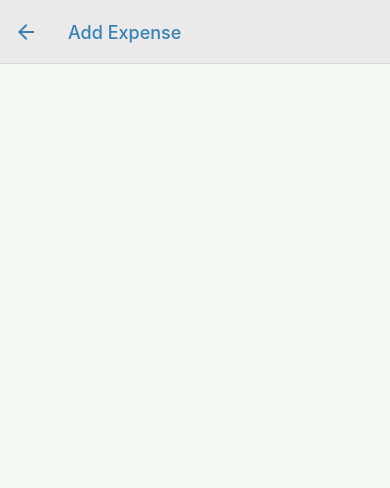
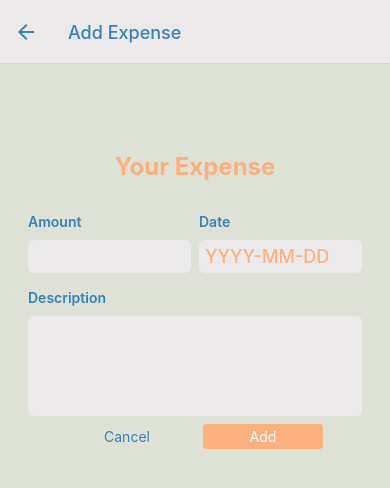
Before and after one commit to kallehahtela/Expense-Tracker, a React Native app: screen /ManageExpense in a window 390 px wide. Shown: the top 488 px of the page. Built offline with nearby package versions, Linux system fonts and the light colour scheme.

Commit message:
added some app wide state management with context, deleting & updating expenses, stated on a handling user inputs, right now working with the adding a expense modal.

```diff
--- a/App.js
+++ b/App.js
@@ -11,6 +11,7 @@
 import RecentExpenses from './screens/RecentExpense';
 import AllExpenses from './screens/AllExpenses';
 import IconButton from './components/UI/IconButton';
+import ExpensesContextProvider from './store/expenses-context';
 
 
 const Stack = createNativeStackNavigator();
@@ -60,6 +61,7 @@
   return (
     <>
       <StatusBar style='dark'/>
+      <ExpensesContextProvider>
         <NavigationContainer>
           <Stack.Navigator screenOptions={{
             headerStyle: { backgroundColor: GlobalStyles.color.bgColor1 },
@@ -71,7 +73,7 @@
             }}/>
           </Stack.Navigator>
         </NavigationContainer>
-
+      </ExpensesContextProvider>
     </>
   );
 }
--- a/components/ExpensesOutput/ExpensesOutput.js
+++ b/components/ExpensesOutput/ExpensesOutput.js
@@ -1,41 +1,22 @@
-import { View, StyleSheet } from "react-native";
+import { View, Text, StyleSheet } from "react-native";
 
 import ExpensesSummary from "./ExpensesSummary";
 import ExpensesList from "./ExpensesList";
 import { GlobalStyles } from "../../constants/style";
 
-const DUMMY_EXPENSES =[
-    {
-        id: 'e1',
-        description: 'Fuel',
-        amount: '56,36',
-        date: new Date('2024-2-16')
-    },
-    {
-        id: 'e2',
-        description: 'Grocery Store',
-        amount: '130.35',
-        date: new Date('2024-1-16')
-    },
-    {
-        id: 'e3',
-        description: 'Snack',
-        amount: '8.76',
-        date: new Date('2024-2-10')
-    },
-    {
-        id: 'e4',
-        description: 'Clothes',
-        amount: '40,99',
-        date: new Date('2024-2-12')
-    },
-];
 
-function ExpensesOutput({ expenses, periodName }) {
+
+function ExpensesOutput({ expenses, periodName, fallbackText }) {
+    let content = <Text style={styles.infoText}>{fallbackText}</Text>;
+
+    if (expenses.length > 0) {
+        content = <ExpensesList expenses={expenses} />;
+    }
+
     return (
         <View style={styles.container}>
-            <ExpensesSummary expenses={DUMMY_EXPENSES} periodName={periodName}/>
-            <ExpensesList expenses={DUMMY_EXPENSES}/>
+            <ExpensesSummary expenses={expenses} periodName={periodName}/>
+            {content}
         </View>
     );
 }
@@ -49,5 +30,12 @@
         paddingTop: 24,
         paddingBottom: 0,
         backgroundColor: GlobalStyles.color.border
+    },
+    infoText: {
+        color: GlobalStyles.color.highlight,
+        fontSize: 15,
+        fontWeight: 'bold',
+        textAlign: 'center',
+        marginTop: 32
     }
 });
--- /dev/null
+++ b/components/ManageExpense/ExpenseForm.js
@@ -0,0 +1,52 @@
+import { TextInput, Text, View, StyleSheet } from "react-native";
+import Input from "./Input";
+import { GlobalStyles } from "../../constants/style";
+
+function ExpenseForm() {
+    function amountChangedHandler() {};
+
+    return (
+        <View style={styles.form}>
+            <Text style={styles.title}>Your Expense</Text>
+            <View style={styles.inputsRow}>
+                <Input style={styles.rowInput} label='Amount' textInputConfig={{
+                    keyboardType: 'decimal-pad',
+                    onChangeText: amountChangedHandler,
+                }}/>
+                <Input style={styles.rowInput} label='Date' textInputConfig={{
+                    placeholder: 'YYYY-MM-DD',
+                    maxLength: 10,
+                    onChangeText: () => {}
+                }}/>
+            </View>
+
+            <Input label='Description' textInputConfig={{
+                multiline: true,
+                autoCorrect: false,
+                autoCaptitalize: 'sentences'
+            }}/>
+        </View>
+    );
+}
+
+export default ExpenseForm;
+
+const styles = StyleSheet.create({
+    inputsRow: {
+        flexDirection: 'row',
+        justifyContent: 'space-between'
+    },
+    rowInput: {
+        flex: 1
+    },
+    form: {
+        marginTop: 40
+    },
+    title: {
+        fontSize: 24,
+        fontWeight: 'bold',
+        color: GlobalStyles.color.highlight,
+        marginVertical: 24,
+        textAlign: 'center'
+    }
+});
--- /dev/null
+++ b/components/ManageExpense/Input.js
@@ -0,0 +1,45 @@
+import { View, TextInput, Text, StyleSheet } from "react-native";
+import { GlobalStyles } from "../../constants/style";
+
+function Input({ label, style, textInputConfig }) {
+
+    const inputStyles = [styles.input]
+
+    if (textInputConfig && textInputConfig.multiline) {
+        inputStyles.push(styles.inputMultiline);
+    }
+
+    return (
+        <View style={[styles.inputContainer, style]}>
+            <Text style={styles.label}>{label}</Text>
+            <TextInput style={inputStyles} {...textInputConfig} />
+        </View>
+    );
+}
+
+export default Input;
+
+const styles = StyleSheet.create({
+    inputContainer: {
+        marginHorizontal: 4,
+        marginVertical: 8,
+    },
+    label: {
+        fontSize: 14,
+        fontWeight: '600',
+        color: GlobalStyles.color.primaryAction,
+        marginBottom: 10
+    },
+    input: {
+        backgroundColor: GlobalStyles.color.bgColor1,
+        color: GlobalStyles.color.highlight,
+        fontWeight: '500',
+        padding: 6,
+        borderRadius: 6,
+        fontSize: 18
+    },
+    inputMultiline: {
+        minHeight: 100,
+        textAlignVertical: 'top'
+    }
+});
--- /dev/null
+++ b/components/UI/Button.js
@@ -0,0 +1,39 @@
+import { Pressable, Text, View, StyleSheet } from "react-native";
+import { GlobalStyles } from "../../constants/style";
+
+function Button({ children, onPress, mode, style }) {
+    return (
+        <View style={style}>
+            <Pressable onPress={onPress} style={({pressed}) => pressed && styles.pressed}>
+                <View style={[styles.button, mode === 'flat' && styles.flat]}>
+                    <Text style={[styles.buttonText, mode === 'flat' && styles.flatText]}>{ children }</Text>
+                </View>
+            </Pressable>
+        </View>
+    );
+}
+
+export default Button;
+
+const styles = StyleSheet.create({
+    button: {
+        borderRadius: 4,
+        padding: 4,
+        backgroundColor: GlobalStyles.color.highlight,
+    },
+    flat: {
+        backgroundColor: 'transparent'
+    },
+    buttonText: {
+        color: 'white',
+        textAlign: 'center',
+    },
+    flatText: {
+        color: GlobalStyles.color.primaryAction
+    },
+    pressed: {
+        opacity: .75,
+        backgroundColor: GlobalStyles.color.border,
+        borderRadius: 4,
+    }
+});
--- a/package.json
+++ b/package.json
@@ -12,7 +12,7 @@
     "@react-navigation/bottom-tabs": "^6.5.12",
     "@react-navigation/native": "^6.1.10",
     "@react-navigation/native-stack": "^6.9.18",
-    "expo": "~50.0.6",
+    "expo": "~50.0.7",
     "expo-status-bar": "~1.11.1",
     "react": "18.2.0",
     "react-native": "0.73.4",
--- a/screens/AllExpenses.js
+++ b/screens/AllExpenses.js
@@ -1,8 +1,12 @@
+import { useContext } from 'react';
 import ExpensesOutput from '../components/ExpensesOutput/ExpensesOutput';
+import { ExpensesContext } from '../store/expenses-context';
 
 function AllExpenses() {
+    const expensesCtx = useContext(ExpensesContext);
+
     return (
-        <ExpensesOutput periodName='Total' />
+        <ExpensesOutput expenses={expensesCtx.expenses} periodName='Total' fallbackText='No registered expenses found.' />
     );
 }
 
--- a/screens/ManageExpense.js
+++ b/screens/ManageExpense.js
@@ -1,10 +1,15 @@
-import { useLayoutEffect } from 'react';
+import { useContext, useLayoutEffect } from 'react';
 import { View, StyleSheet } from 'react-native';
 
 import IconButton from '../components/UI/IconButton';
 import { GlobalStyles } from '../constants/style';
+import Button from '../components/UI/Button';
+import { ExpensesContext } from '../store/expenses-context';
+import ExpenseForm from '../components/ManageExpense/ExpenseForm';
 
 function ManageExpense({ route, navigation }) {
+    const expensesCtx = useContext(ExpensesContext);
+
     const editedExpenseId = route.params?.expenseId;
     const isEditing = !!editedExpenseId;
 
@@ -14,10 +19,41 @@
         });
     }, [ navigation, isEditing ]);
 
-    function deleteExpenseHandler() {};
+    function deleteExpenseHandler() {
+        expensesCtx.deleteExpense(editedExpenseId);
+        navigation.goBack();
+    }
+
+    function cancelHandler() {
+        navigation.goBack();
+    }
+
+    function confirmHandler() {
+        if (isEditing) {
+            expensesCtx.updateExpense(
+                editedExpenseId,
+                {
+                description: 'Test!!!!',
+                amount: 9.95,
+                date: new Date('2024-2-23'),
+            });
+        } else {
+            expensesCtx.addExpense({
+                description: 'Test',
+                amount: 19.95,
+                date: new Date('2024-2-20'),
+            });
+        }
+        navigation.goBack();
+    }
 
     return (
         <View style={styles.container}>
+            <ExpenseForm />
+            <View style={styles.buttons}>
+                <Button style={styles.button} mode='flat' onPress={cancelHandler}>Cancel</Button>
+                <Button style={styles.button} onPress={confirmHandler}>{isEditing ? 'Update' : 'Add'}</Button>
+            </View>
             {isEditing && (
                 <View style={styles.deleteContainer}>
                     <IconButton icon='trash-sharp' color={GlobalStyles.color.primaryAction} size={36} onPress={deleteExpenseHandler} />
@@ -33,7 +69,7 @@
     container: {
         flex: 1,
         padding: 24,
-        backgroundColor: GlobalStyles.color.bgColor2,
+        backgroundColor: GlobalStyles.color.border,
     },
     deleteContainer: {
         marginTop: 16,
@@ -41,5 +77,14 @@
         borderTopWidth: 2,
         borderTopColor: GlobalStyles.color.highlight,
         alignItems: 'center'
+    },
+    buttons: {
+        flexDirection: 'row',
+        justifyContent: 'center',
+        alignItems: 'center',
+    },
+    button: {
+        minWidth: 120,
+        marginHorizontal: 8
     }
 });
--- /dev/null
+++ b/store/expenses-context.js
@@ -0,0 +1,84 @@
+import { createContext, useReducer } from "react";
+
+const DUMMY_EXPENSES =[
+    {
+        id: 'e1',
+        description: 'Fuel',
+        amount: '56,36',
+        date: new Date('2024-2-16')
+    },
+    {
+        id: 'e2',
+        description: 'Grocery Store',
+        amount: '130.35',
+        date: new Date('2024-1-16')
+    },
+    {
+        id: 'e3',
+        description: 'Snack',
+        amount: '8.76',
+        date: new Date('2024-2-10')
+    },
+    {
+        id: 'e4',
+        description: 'Clothes',
+        amount: '40,99',
+        date: new Date('2024-2-12')
+    },
+];
+
+export const ExpensesContext = createContext({
+    expenses: [],
+    addExpense: ({ description, amount, date }) => {},
+    deleteExpense: ({ id }) => {},
+    updateExpense: ( id, { description, amount, date }) => {},
+});
+
+function expensesReducer(state, action) {
+    switch (action.type) {
+        case 'ADD':
+            const id = new Date().toString() + Math.random().toString();
+            return [{ ...action.payload, id: id }, ...state]
+        case 'UPDATE':
+            const updatableExpenseIndex = state.findIndex((expense) => expense.id === action.payload.id);
+            const updatableExpense = state[updatableExpenseIndex];
+            const updatedItem = {...updatableExpense, ...action.payload.data};
+            const updatedExpenses = [...state];
+            updatedExpenses[updatableExpenseIndex] = updatedItem;
+            return updatedExpenses;
+        case 'DELETE':
+            return state.filter((expense) => expense.id !== action.payload);
+
+        default:
+            return state;
+    }
+}
+
+function ExpensesContextProvider({ children }) {
+    const [expensesState, dispatch] = useReducer(expensesReducer, DUMMY_EXPENSES);
+
+    function addExpense({expenseData}) {
+        dispatch({ type: 'ADD', payload: expenseData });
+    }
+
+    function deleteExpense(id) {
+        dispatch({ type: 'DELETE', payload: id })
+    }
+
+    function updateExpense( id, expenseData ) {
+        dispatch({ type: 'UPDATE', payload: { id: id, data: expenseData }})
+    }
+
+    const value = {
+        expenses: expensesState,
+        addExpense: addExpense,
+        deleteExpense: deleteExpense,
+        updateExpense: updateExpense
+    };
+
+    return (
+        <ExpensesContext.Provider value={value}>{children}</ExpensesContext.Provider>
+    );
+}
+
+export default ExpensesContextProvider;
```
Also changed, not shown: screens/RecentExpense.js (+13 -1 lines), util/date.js (+7 -1 lines). Lines whose indentation alone changed are shown as unchanged.
